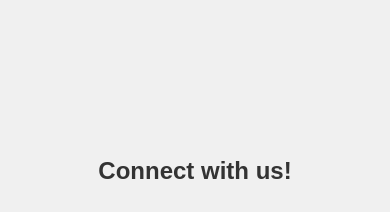
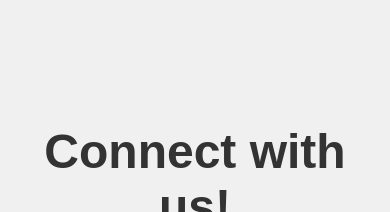
Before and after one commit to Krtmolina/Social-Media, a plain HTML site: page index.html in a window 390 px wide. Shown: the top 212 px of the page. Drawn offline with Linux system fonts and the light colour scheme.

Commit message:
Update index.html

```diff
--- a/index.html
+++ b/index.html
@@ -20,7 +20,7 @@
 
     h1 {
       color: #333;
-      font-size: 8em;
+      font-size: 2em;
       margin-bottom: 30px;         /* Space below heading */
     }
 
@@ -46,7 +46,7 @@
 
     @media (max-width: 600px) {
       h1 {
-        font-size: 1.5em;
+        font-size: 3em;
       }
       .social-links a {
         width: 80%;
```
